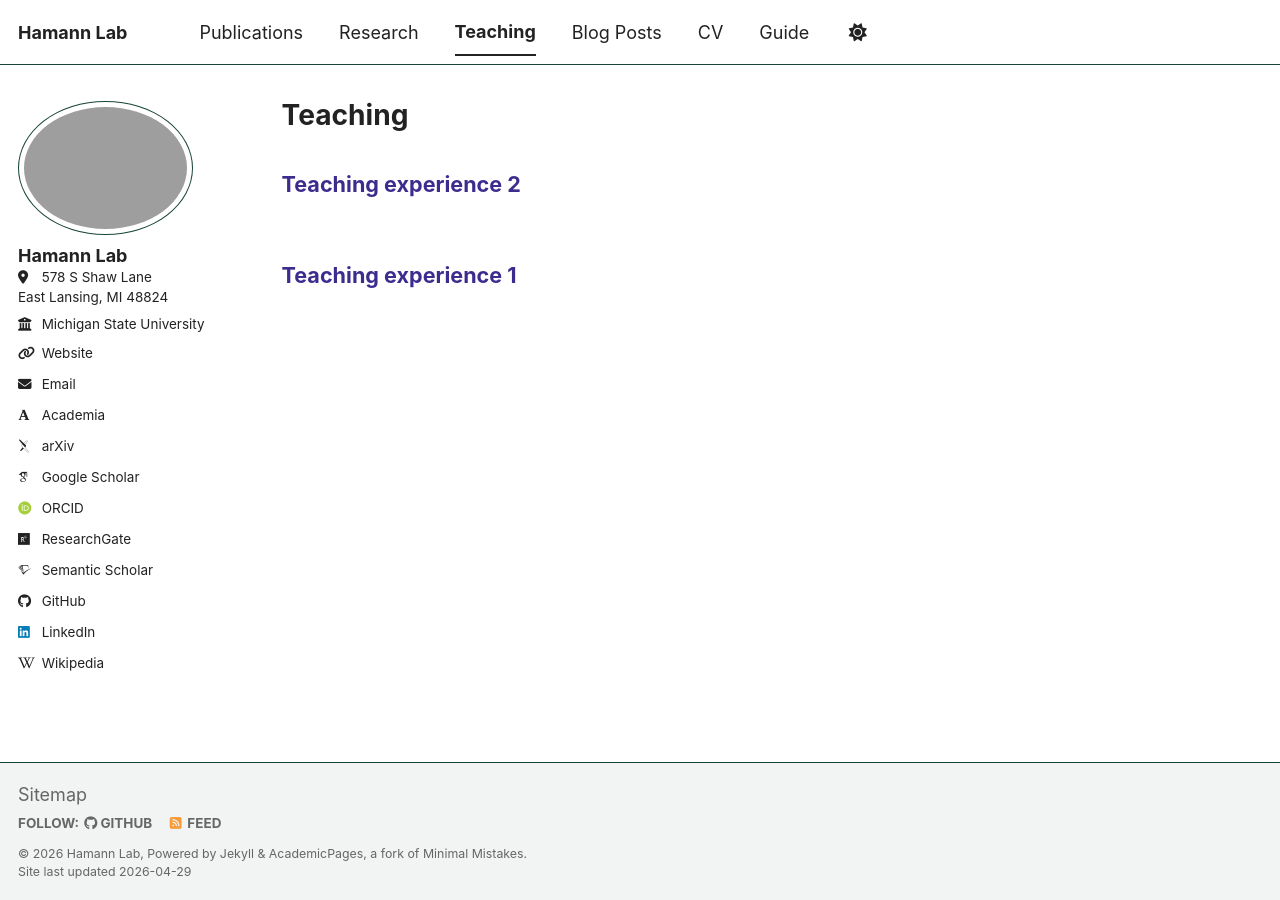
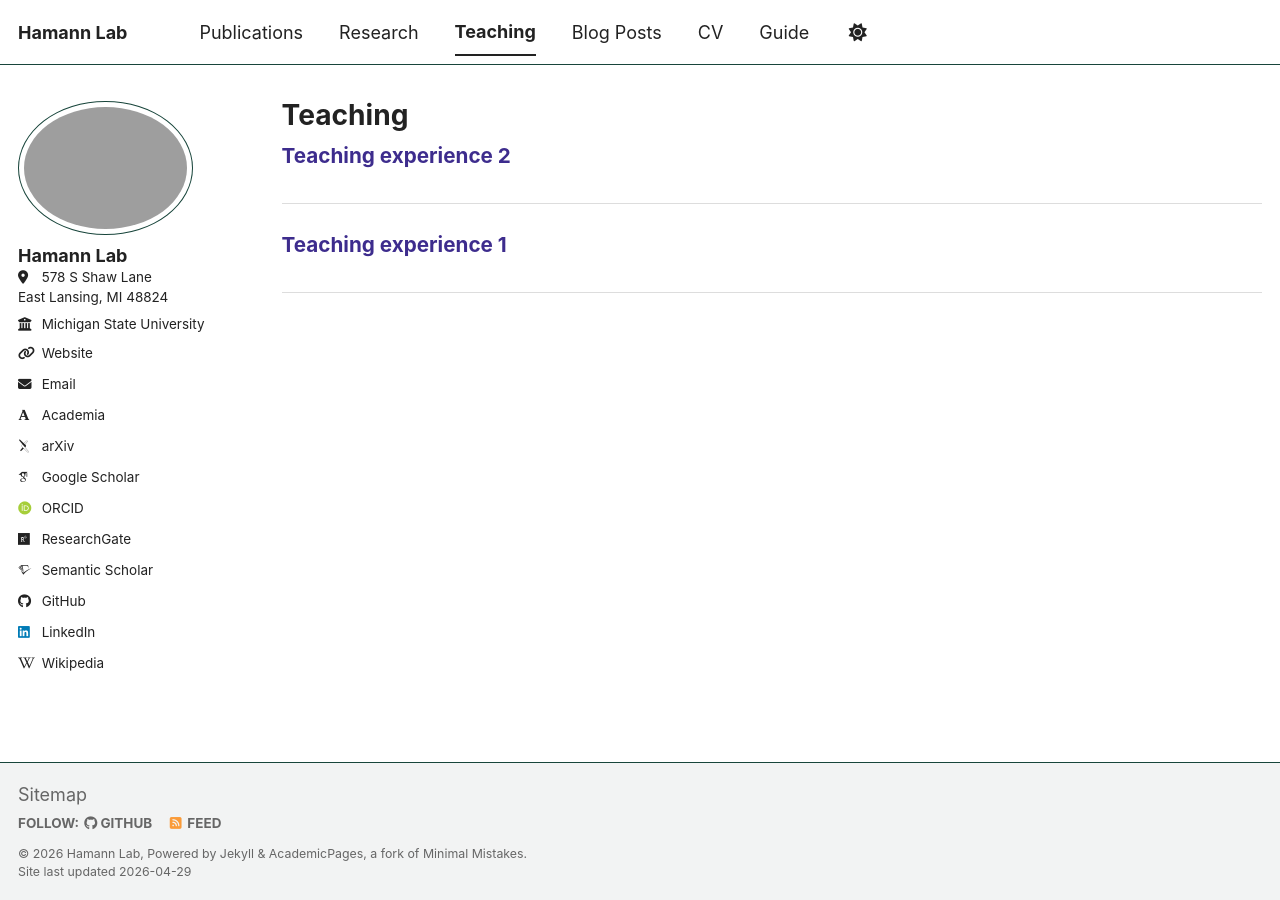
Before and after one commit to HamannLab/HamannLab.github.io, a Jekyll site: the page built from _pages/teaching.html, in a window 1280 px wide. Built offline with Jekyll 4.4.1, drawn with Linux system fonts in a browser that asks for light colours; some web fonts are replaced; a script bundle is joined from its source files by our own code; library files that are not in the unit come from our copies.

Commit message:
Refactor archive item layout with grid display

```diff
--- a/_includes/archive-single.html
+++ b/_includes/archive-single.html
@@ -1,31 +1,33 @@
 {% include base_path %}
 
-<div class="list__item" style="margin-bottom: 50px;">
+<div class="list__item" style="margin-bottom: 28px; padding-bottom: 24px; border-bottom: 1px solid #ddd;">
   <article class="archive__item">
 
-    <h2 class="archive__item-title" style="color: #3D2C8D; font-size: 1.2em; font-weight: bold; margin-bottom: 15px; border: none;">
+    <div style="display: grid; grid-template-columns: minmax(0, 1fr) 240px; gap: 24px; align-items: center;">
+
+      <div>
+        <h2 class="archive__item-title" style="color: #3D2C8D; font-size: 1.15em; line-height: 1.25; font-weight: bold; margin: 0 0 10px 0; border: none;">
           {{ post.title }}
         </h2>
 
-    <table style="border: none; width: 100%; border-collapse: collapse;">
-      <tr>
-        <td style="border: none; padding: 0; vertical-align: top;">
         {% if post.citation %}
-            <p style="margin-bottom: 20px; font-size: 1.0em; color: #333;">{{ post.citation }}</p>
+          <p style="margin: 0 0 12px 0; font-size: 0.95em; line-height: 1.45; color: #333;">
+            {{ post.citation }}
+          </p>
         {% endif %}
 
         {% if post.paperurl %}
-            <a href="{{ post.paperurl }}" class="btn btn--primary" style="padding: 5px 15px; font-size: 0.8em;">Link</a>
+          <a href="{{ post.paperurl }}" class="btn btn--primary" style="padding: 5px 14px; font-size: 0.8em;">Link</a>
         {% endif %}
-        </td>
+      </div>
 
       {% if post.teaser %}
-        <td style="border: none; padding: 0 0 0 30px; vertical-align: top; width: 350px;">
-          <img src="{{ post.teaser | relative_url }}" style="width: 350px; border: 1px solid #ddd; border-radius: 4px;">
-        </td>
+        <div>
+          <img src="{{ post.teaser | relative_url }}" style="width: 100%; max-width: 240px; border: 1px solid #ddd; border-radius: 4px; background: white; padding: 4px;">
+        </div>
       {% endif %}
-      </tr>
-    </table>
+
+    </div>
 
   </article>
 </div>
```
Lines whose indentation alone changed are shown as unchanged.
